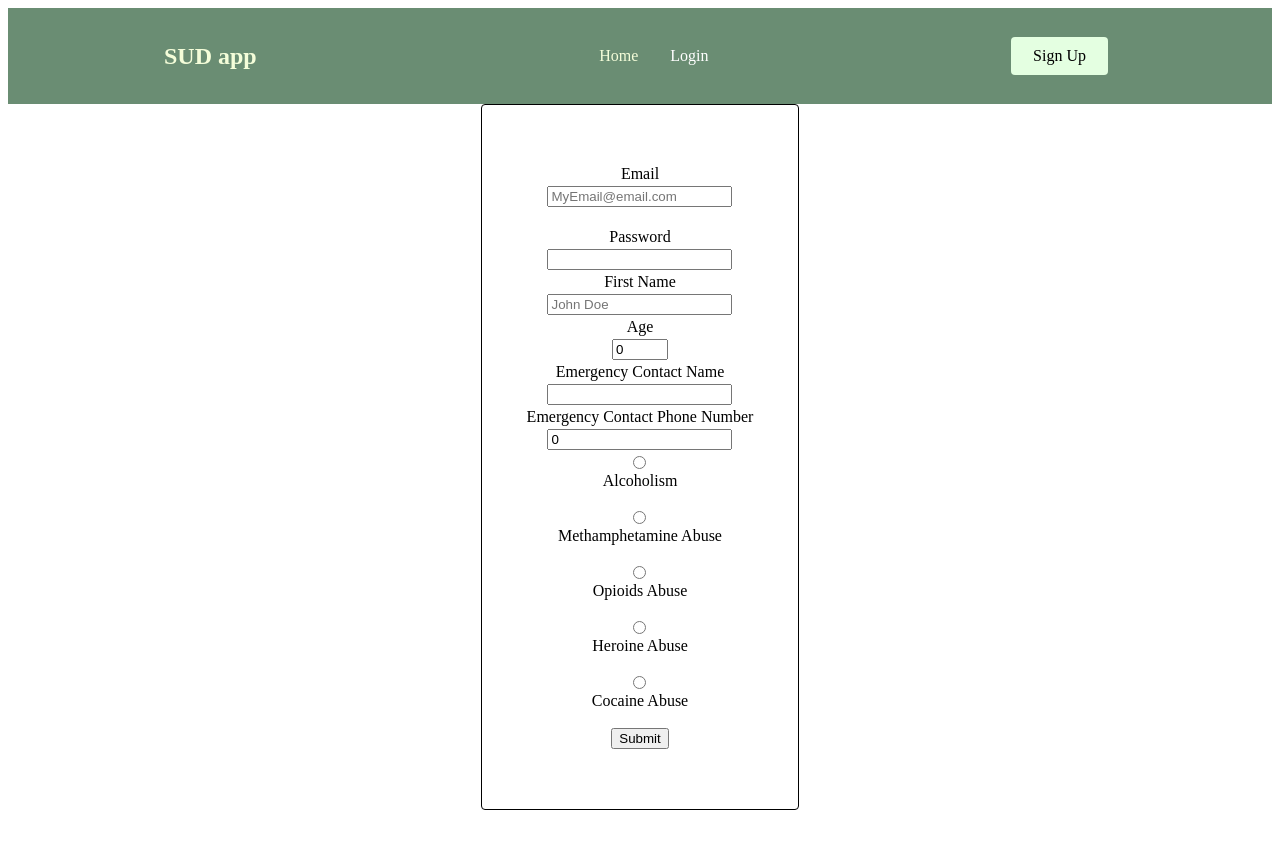
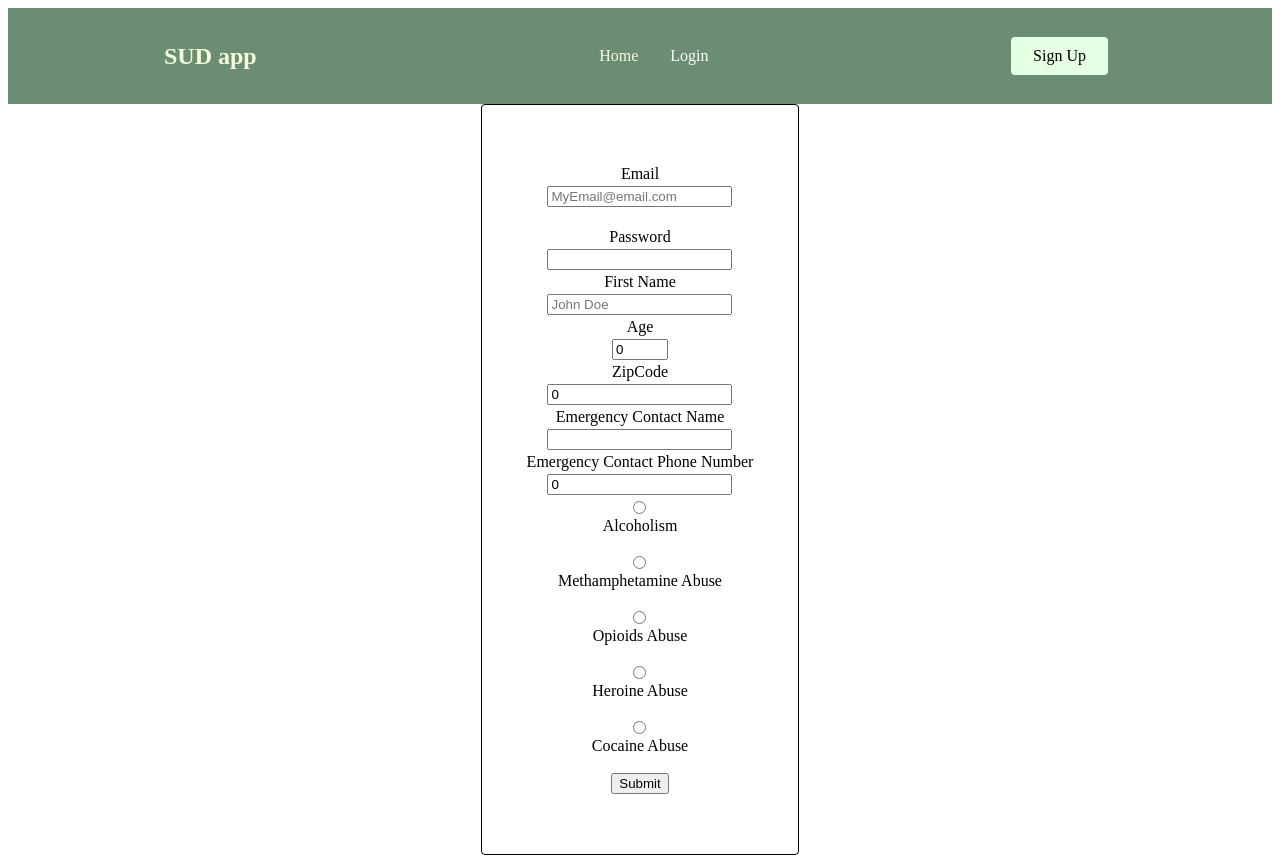
Before and after one commit to scratch-goblin-shark/scratch-project, a React app: page /signup in a window 1280 px wide. Before the commit the page ends 818 px from the top, so only its background shows below. Built offline with nearby package versions, Linux system fonts and the light colour scheme.

Commit message:
added  zipcode to signup form

```diff
--- a/client/components/Login.jsx
+++ b/client/components/Login.jsx
@@ -18,6 +18,8 @@ function Login({
   setMissedLogin,
   setMoodHistory,
   setIsLoggedIn,
+  zipCode,
+  setZipCode,
 }) {
   const history = useHistory();
 
--- a/client/components/NavBar.jsx
+++ b/client/components/NavBar.jsx
@@ -11,6 +11,7 @@ function NavBar({
   setMoodHistory,
   setIsLoggedIn,
   isLoggedIn,
+  setZipCode,
 }) {
   function logOut() {
     setFirstName("");
@@ -21,6 +22,7 @@ function NavBar({
     setAddiction("");
     setMoodHistory([]);
     setIsLoggedIn(false);
+    setZipCode(0);
   }
 
   return (
--- a/client/components/Signup.jsx
+++ b/client/components/Signup.jsx
@@ -35,6 +35,8 @@ function Signup({
   setEmergencyContactPhone,
   addiction,
   setAddiction,
+  zipCode,
+  setZipCode,
 }) {
   const history = useHistory();
 
@@ -52,6 +54,7 @@ function Signup({
         emergencyContactPhone,
         addiction,
         firstName,
+        zipCode,
       }),
     })
       .then((data) => data.json())
@@ -62,6 +65,7 @@ function Signup({
         setEmergencyContactPhone("");
         setAddiction("");
         setFirstName("");
+        setZipCode(0);
         history.push("/login");
       })
       .catch((e) => console.log(e));
@@ -103,6 +107,14 @@ function Signup({
           max="99"
           value={age}
           onChange={(e) => setAge(e.target.value)}
+        ></input>
+        <label htmlFor="zipCode">ZipCode</label>
+        <input
+          id="zipCode"
+          type="number"
+          placeholder="Enter Zip Code"
+          value={zipCode}
+          onChange={(e) => setZipCode(e.target.value)}
         ></input>
         <label htmlFor="ename">Emergency Contact Name</label>
         <input
--- a/client/containers/AuthContainer.jsx
+++ b/client/containers/AuthContainer.jsx
@@ -22,6 +22,8 @@ function AuthContainer({
   setAddiction,
   setMoodHistory,
   setIsLoggedIn,
+  zipCode,
+  setZipCode,
 }) {
   const renderThis = [];
   if (authtype === "signup") {
@@ -44,6 +46,8 @@ function AuthContainer({
         setMissedLogin={setMissedLogin}
         addiction={addiction}
         setAddiction={setAddiction}
+        zipCode = {zipCode}
+        setZipCode = {setZipCode}
       />
     );
   } else if (authtype === "login") {
@@ -63,6 +67,8 @@ function AuthContainer({
         setAddiction={setAddiction}
         setMoodHistory={setMoodHistory}
         setIsLoggedIn={setIsLoggedIn}
+        zipCode = {zipCode}
+        setZipCode = {setZipCode}
       />
     );
   }
--- a/client/containers/ContentContainer.jsx
+++ b/client/containers/ContentContainer.jsx
@@ -10,6 +10,8 @@ function ContentContainer({
   addiction,
   moodHistory,
   setMoodHistory,
+  zipCode,
+  setZipCode,
 }) {
   return (
     <div className="content-container">
--- a/client/containers/MainContainer.jsx
+++ b/client/containers/MainContainer.jsx
@@ -1,6 +1,6 @@
 import React, { useState } from "react";
 import { BrowserRouter as Router, Route, Switch } from "react-router-dom";
-import NavBar from "../components/Navbar";
+import NavBar from "../components/NavBar";
 import AuthContainer from "./AuthContainer";
 import ContentContainer from "./ContentContainer";
 import HomepageContainer from "../components/HomepageContainer";
@@ -16,6 +16,7 @@ function MainContainer() {
   const [addiction, setAddiction] = useState(() => "");
   const [isLoggedIn, setIsLoggedIn] = useState(() => false);
   const [moodHistory, setMoodHistory] = useState(() => []);
+  const [zipCode, setZipCode] = useState(0);
 
   return (
     <div className="main-container">
@@ -31,6 +32,8 @@ function MainContainer() {
           addiction={addiction}
           moodHistory={moodHistory}
           isLoggedIn={isLoggedIn}
+          zipCode = {zipCode}
+          setZipCode = {setZipCode}
         />
 
         <Switch>
@@ -49,6 +52,8 @@ function MainContainer() {
               setAddiction={setAddiction}
               setIsLoggedIn={setIsLoggedIn}
               setMoodHistory={setMoodHistory}
+              zipCode = {zipCode}
+              setZipCode = {setZipCode}
             />
           </Route>
         </Switch>
@@ -72,6 +77,8 @@ function MainContainer() {
               setMissedLogin={setMissedLogin}
               addiction={addiction}
               setAddiction={setAddiction}
+              zipCode = {zipCode}
+              setZipCode = {setZipCode}
             />
           </Route>
         </Switch>
@@ -90,6 +97,8 @@ function MainContainer() {
               moodHistory={moodHistory}
               setMoodHistory={setMoodHistory}
               isLoggedIn={isLoggedIn}
+              zipCode = {zipCode}
+              setZipCode = {setZipCode}
             />
           </Route>
         </Switch>
```
